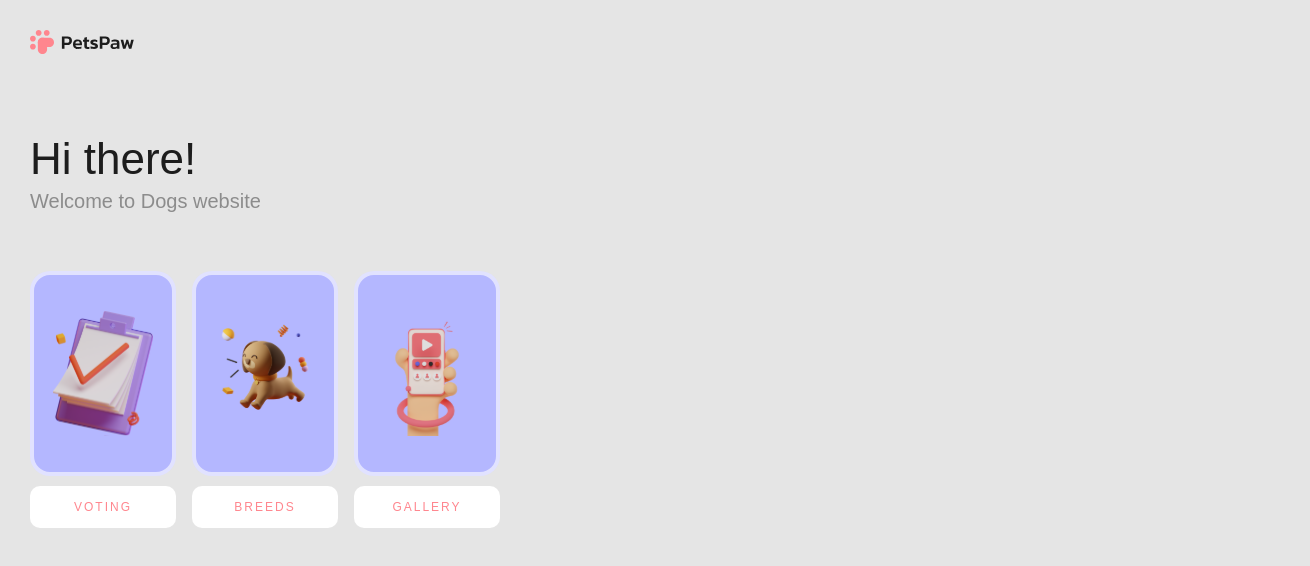
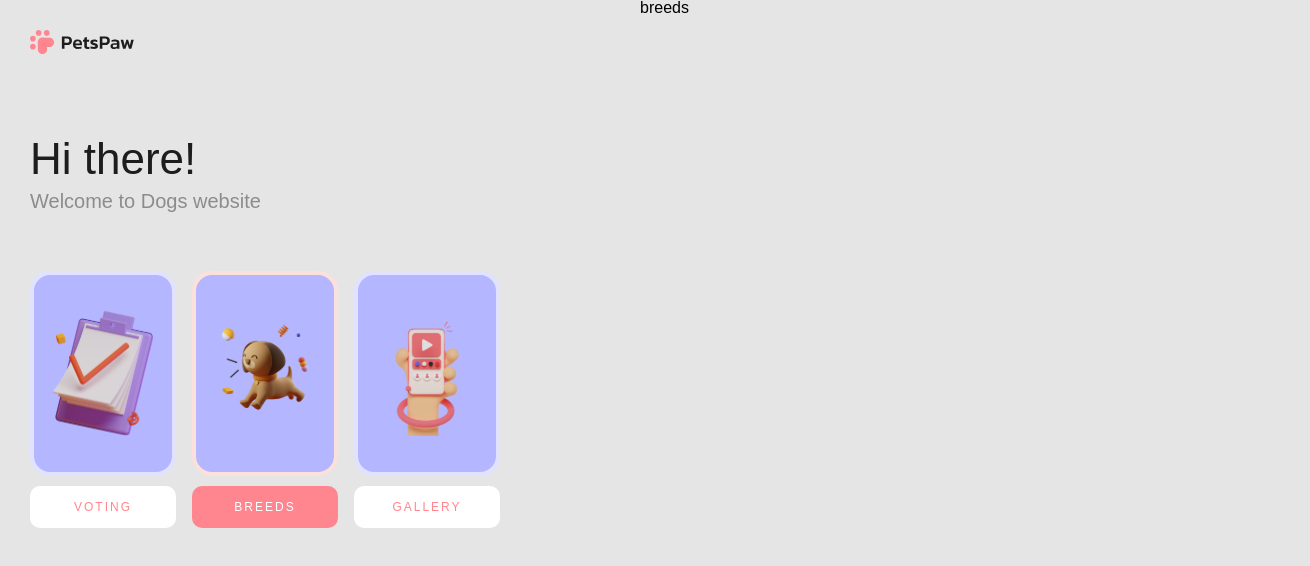
Before and after one commit to ruslankriklivyy/vue-dogs, a Nuxt app: page /breeds in a window 1280 px wide. Shown: the top 566 px of the page, 1310 px wide, since content can reach past the window. Built offline with nearby package versions, Linux system fonts and the light colour scheme.

Commit message:
feat: active class for navigation item

```diff
--- a/components/navigation/NavigationItem.vue
+++ b/components/navigation/NavigationItem.vue
@@ -1,8 +1,12 @@
 <template>
   <li class="navigation__list-item">
     <nuxt-link
-      :to="{ name: item.name.toLowerCase() }"
-      class="navigation__list-item-link"
+      :to="item.name.trim().toLowerCase()"
+      :class="{
+        'navigation__list-item-link': true,
+        'navigation__list-item-link navigation__list-item-link--active':
+          $nuxt.$route.path.includes(item.name.trim().toLowerCase()),
+      }"
     >
       <div class="navigation__list-item-top">
         <img :src="item.linkImg" alt="link icon" />
@@ -21,8 +25,9 @@ import { MenuItem } from "~/interfaces";
 export default Vue.extend({
   props: {
     item: {
-      type: {} as PropType<MenuItem>,
+      type: Object as PropType<MenuItem>,
       required: true,
+      default: {},
     },
   },
 });
@@ -101,6 +106,28 @@ export default Vue.extend({
           color: #fff;
         }
       }
+
+      &--active {
+        #{$item}-top {
+          border-color: $purple-light;
+        }
+
+        #{$item}-bottom {
+          background: $purple;
+          color: #fff;
+        }
+
+        &:hover {
+          #{$item}-top {
+            border-color: $purple-light;
+          }
+
+          #{$item}-bottom {
+            background: $purple;
+            color: #fff;
+          }
+        }
+      }
     }
   }
 }
--- a/components/navigation/index.vue
+++ b/components/navigation/index.vue
@@ -1,7 +1,7 @@
 <template>
   <nav class="navigation">
     <ul class="navigation__list">
-      <navigation-item v-for="item in menuItems" :key="item" :item="item" />
+      <navigation-item v-for="item in menuItems" :key="item.id" :item="item" />
     </ul>
   </nav>
 </template>
@@ -13,9 +13,9 @@ export default {
   data() {
     return {
       menuItems: [
-        { name: "Voting", linkImg: "/vote-table.svg" },
-        { name: "Breeds", linkImg: "/pet-breeds.svg" },
-        { name: "Gallery", linkImg: "/images-search.svg" },
+        { name: "Voting", id: 1, linkImg: "/vote-table.svg" },
+        { name: "Breeds", id: 2, linkImg: "/pet-breeds.svg" },
+        { name: "Gallery", id: 3, linkImg: "/images-search.svg" },
       ],
     };
   },
--- /dev/null
+++ b/pages/breeds/index.vue
@@ -0,0 +1,11 @@
+<template>
+  <div>breeds</div>
+</template>
+
+<script lang="ts">
+import Vue from "vue";
+
+export default Vue.extend({});
+</script>
+
+<style scoped></style>
--- a/pages/index.vue
+++ b/pages/index.vue
@@ -22,10 +22,10 @@ export default Vue.extend({
     content: "";
     position: absolute;
     top: 0;
-    right: 0;
-    left: 0;
+    right: -40%;
+    transform: translateX(-50%);
     bottom: 0;
-    width: 96%;
+    width: 87%;
     height: 96%;
     background: #fbe0dc;
     border-radius: 20px;
@@ -34,7 +34,7 @@ export default Vue.extend({
 
   &__img {
     width: 100%;
-    height: 100%;
+    height: 90%;
   }
 }
 </style>
--- a/styles/globals.scss
+++ b/styles/globals.scss
@@ -141,7 +141,7 @@ table {
 }
 
 .container {
-  max-width: 1300px;
+  max-width: 1250px;
   margin: 0 auto;
   padding: 0 15px;
   width: 100%;
```
